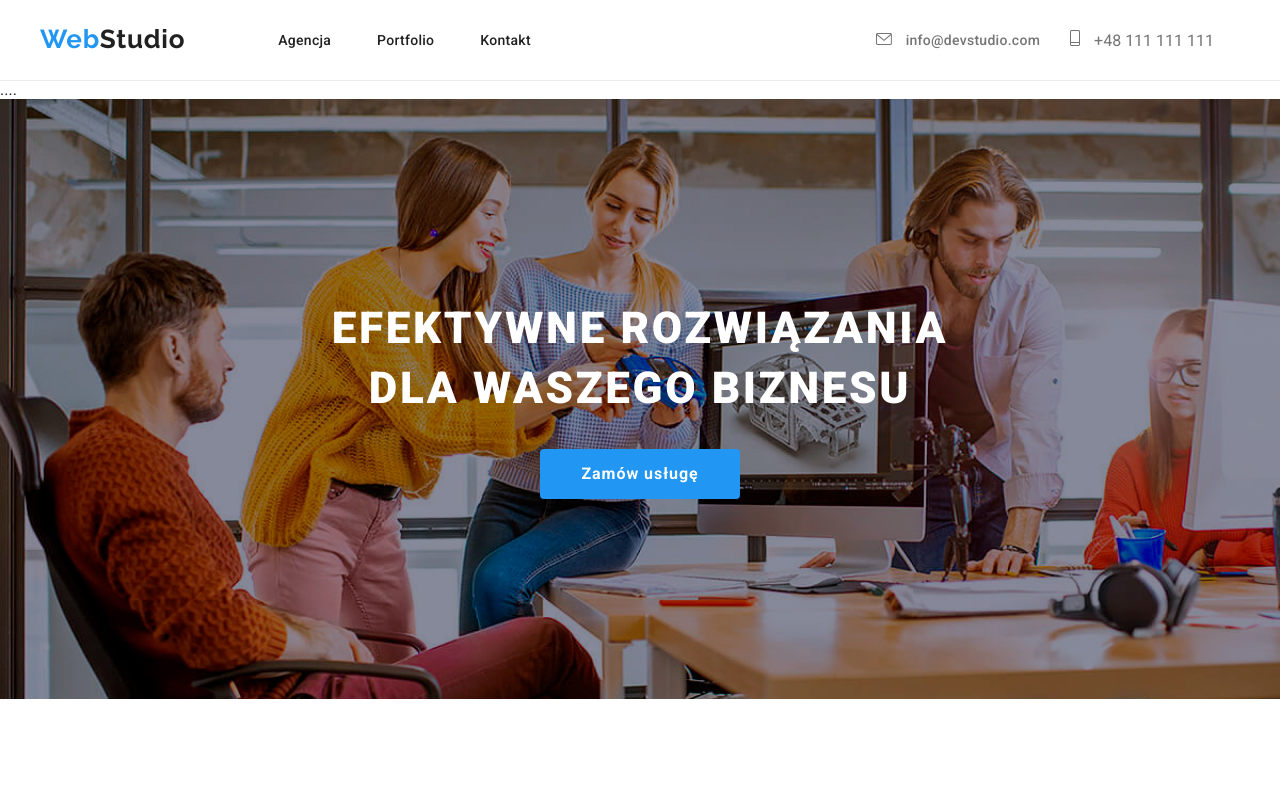
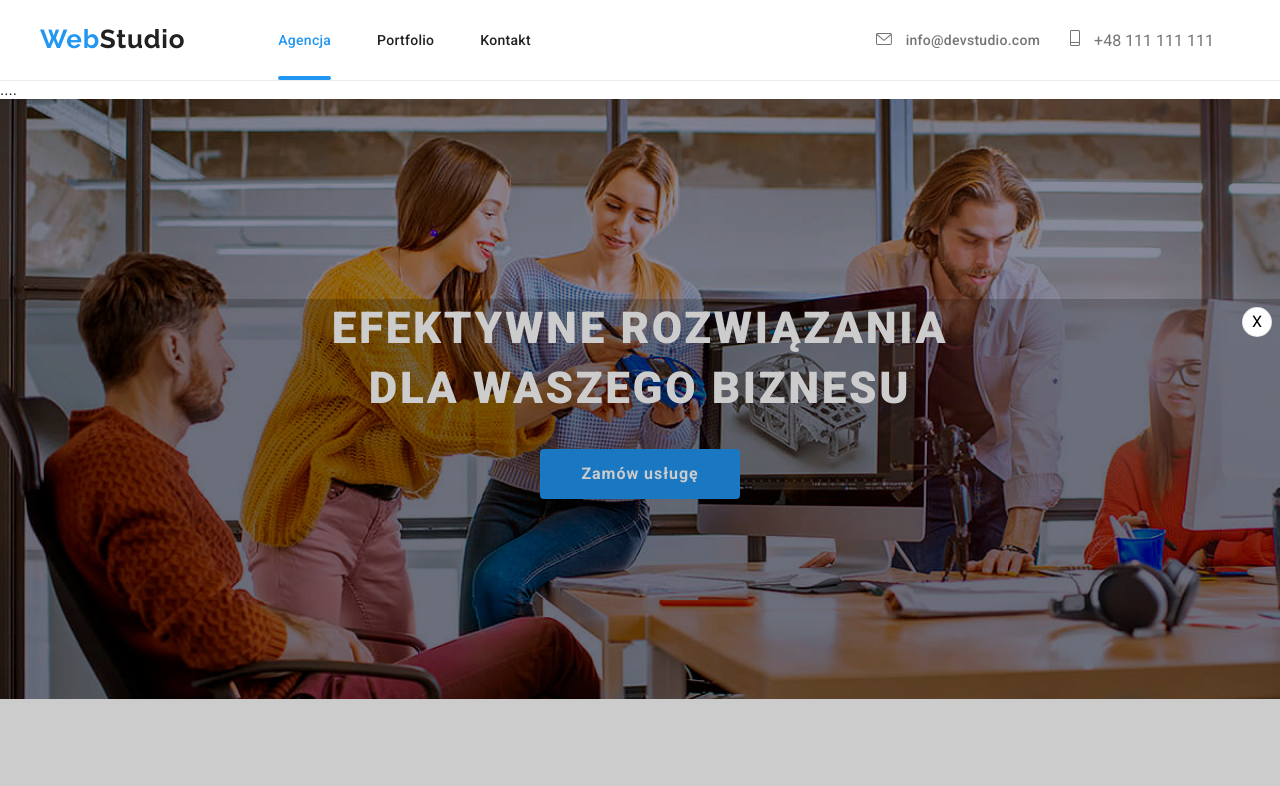
Before and after one commit to LukaszBomba/goit-markup-hw-05, a plain HTML site: page index.html in a window 1280 px wide. Both pictures are taken after a click on the button "Zamów usługę". Shown: the top 786 px of the page. Drawn offline with nearby package versions, Linux system fonts and the light colour scheme.

Commit message:
W trakcie
dodane okno modalne ( nie skończone ) podkreślenia

```diff
--- a/css/style.css
+++ b/css/style.css
@@ -83,6 +83,7 @@
 }
 
 .nav-link:not(:last-child) {
+    display: block;
     margin-right: 46px;
 }
 
@@ -292,6 +293,7 @@
 color: var(--main-color);
 margin-right: 93px;
 padding: 24px 0px 25px;
+
 }
 .nav-link-item,
 .mail-address {
@@ -314,6 +316,8 @@
 
 .nav-link-item:hover,
 .nav-link-item:focus,
+.nav-link-item-a:hover,
+.nav-link-item-a:focus,
 .mail-address:hover,
 .mail-address:focus,
 .phone-number:hover,
@@ -351,14 +355,26 @@
 }
 
 
-
+.nav-link-item-a,
 .nav-link-item-p {
+    display: block;
     font-weight: 500;
     font-size: 14px;
     line-height: 1.142;
     letter-spacing: 0.02em;
     color: var(--main-color);
+    margin-top: 32px;
+}
 
+.nav-link-item-a::after,
+.nav-link-item-p::after {
+    display: block;
+    content: "";
+    width: 100%;
+    height: 4px;
+    background: #2196F3;
+    border-radius: 2px;
+    margin-top: 28px;
 }
 
 /* ============ END HEADER =========== */
@@ -392,6 +408,40 @@
 background: var(--main-color);
 color: var(--white-color);
 cursor: pointer
+}
+
+.backdrop,
+.container::after {
+    position: absolute;
+    width: 100%;
+    height: 100%;
+    background: rgba(0, 0, 0, 0.2);
+
+}
+
+.is-hidden {
+    visibility: hidden;
+    opacity: 0;
+    pointer-events: none;
+}
+
+.modal {
+    display: flex;
+    justify-content: flex-end;
+    padding: 8px 8px 0 0;
+}
+
+.close-btn {
+    background: #FFFFFF;
+    border: 1px solid rgba(0, 0, 0, 0.1);
+    border-radius: 50%;
+    width: 30px;
+    height: 30px;
+}
+
+.close-btn:hover {
+    cursor:pointer;
+
 }
 
 .description-box {
--- a/index.html
+++ b/index.html
@@ -18,7 +18,7 @@
        <nav class="navigation">
            <ul class="nav-list list">
                <li class="nav-link">
-                   <a class="nav-link-item link" href="index.html">Agencja</a>
+                   <a class="nav-link-item-a link" href="index.html">Agencja</a>
                 </li>
                <li class="nav-link">
                    <a class="nav-link-item link" href="portfolio.html">Portfolio</a>
@@ -54,7 +54,12 @@
     <section>
 <div class="main-section">
     <h1 class="main-text">EFEKTYWNE ROZWIĄZANIA DLA WASZEGO BIZNESU </h1>
-    <button class="main-button" type="button">Zamów usługę</button>
+    <button class="main-button" type="button" data-modal-open>Zamów usługę</button>
+    <div class="backdrop is-hidden" data-modal>
+        <div class="modal">
+            <button type="button" class="close-btn" data-modal-close>X</button>
+        </div>
+    </div>
 </div>
 <div class="container">
     <ul class="description-box">
@@ -375,5 +380,6 @@
     </div>
     </div>
 </footer>
+<script src="./js/modal.js"></script>
 </body>
 </html>
--- /dev/null
+++ b/js/modal.js
@@ -0,0 +1,14 @@
+(() => {
+  const refs = {
+    openModalBtn: document.querySelector('[data-modal-open]'),
+    closeModalBtn: document.querySelector('[data-modal-close]'),
+    modal: document.querySelector('[data-modal]'),
+  };
+
+  refs.openModalBtn.addEventListener('click', toggleModal);
+  refs.closeModalBtn.addEventListener('click', toggleModal);
+
+  function toggleModal() {
+    refs.modal.classList.toggle('is-hidden');
+  }
+})();
```
Also changed, not shown: portfolio.html (+1 -1 lines), 1 other file.
